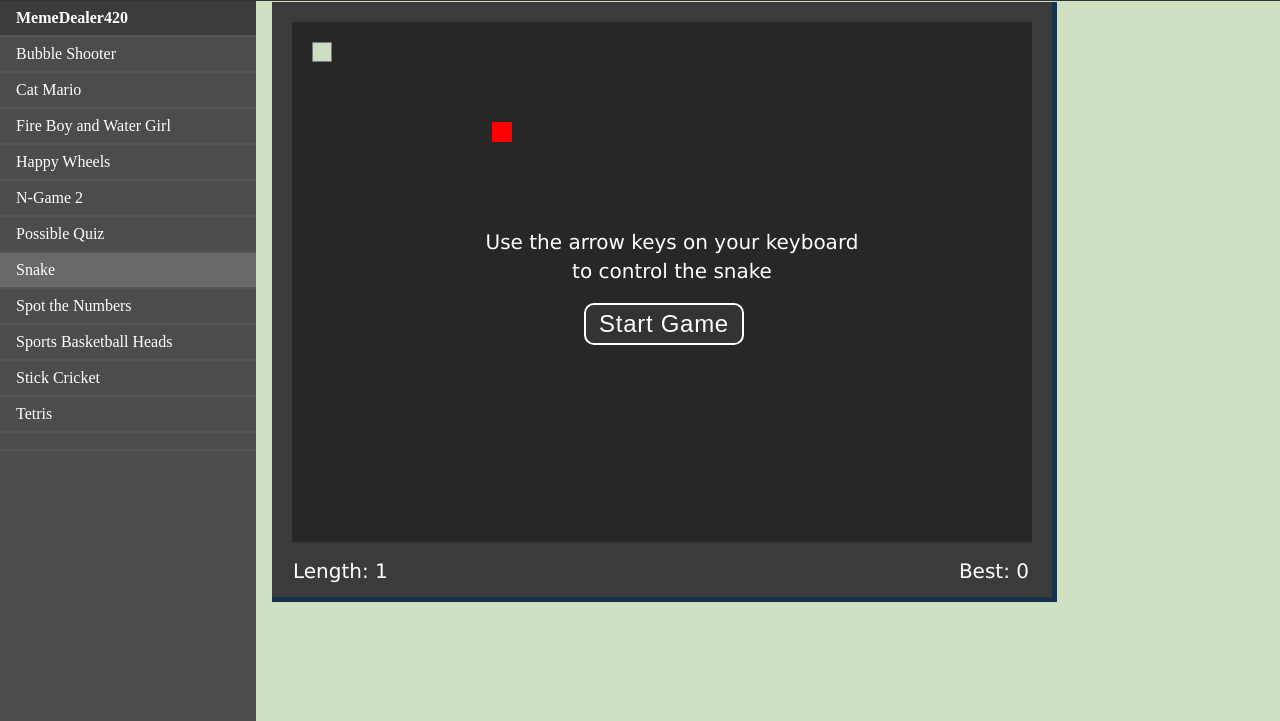
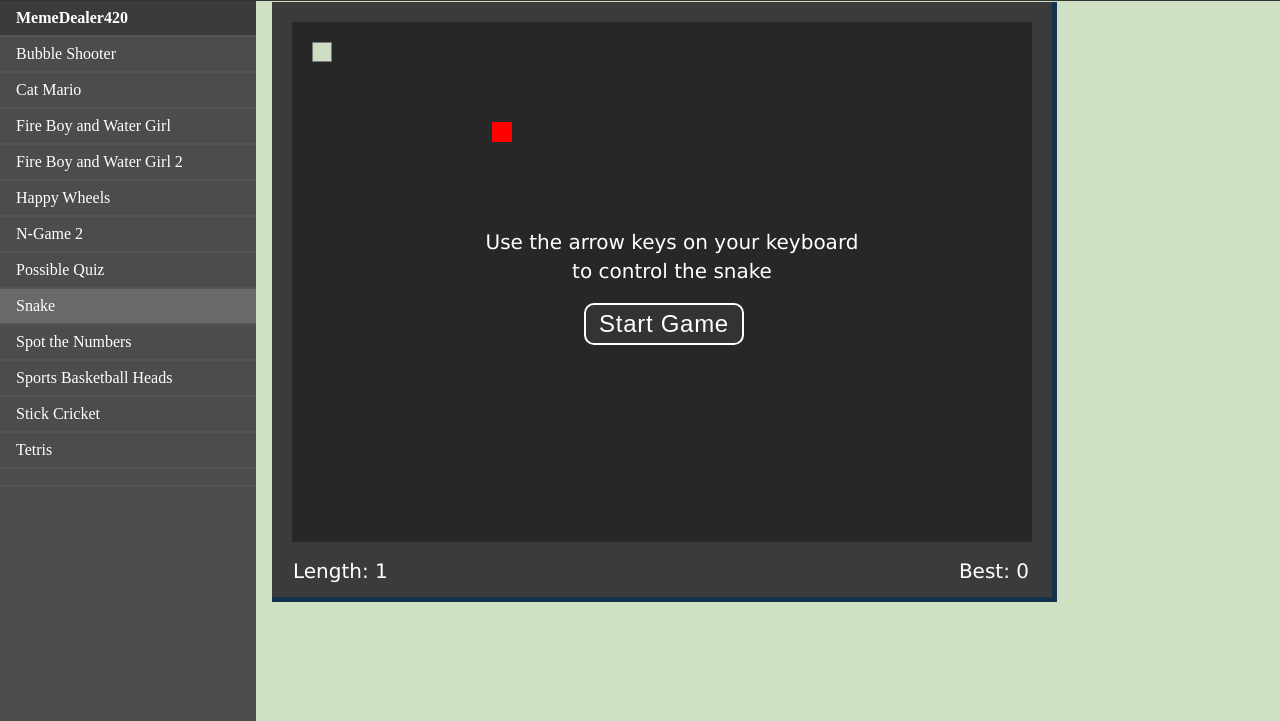
Before and after one commit to memedealer420/memedealer420.github.io, a plain HTML site: page home/snek.html in a window 1280 px wide. Shown: the part 79-800 px from the top of the page. Drawn offline with nearby package versions, Linux system fonts and the light colour scheme; a web font is replaced by a local one.

Commit message:
Update snek.html

```diff
--- a/home/snek.html
+++ b/home/snek.html
@@ -29,6 +29,7 @@
       <li><a href="bubbles.html">Bubble Shooter</a></li>
       <li><a href="cat-mario.html">Cat Mario</a></li>
       <li><a href="fireboyandwatergirl.html">Fire Boy and Water Girl</a></li>
+      <li><a href="fireboywatergirl2.html">Fire Boy and Water Girl 2</a></li>
       <li><a href="sadwheels.html">Happy Wheels</a></li>
       <li><a href="NotNGame2.html">N-Game 2</a></li>
       <li><a href="possible_quiz.html">Possible Quiz</a></li>
```
